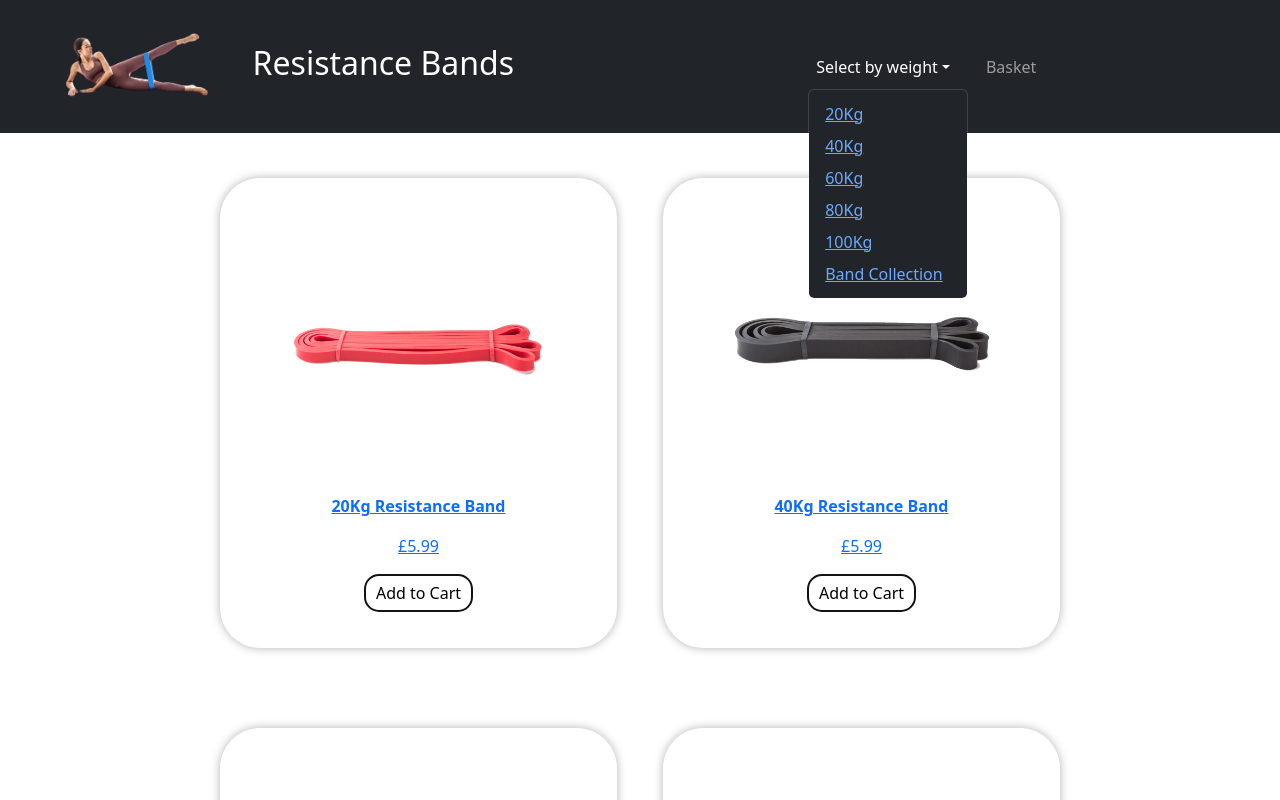
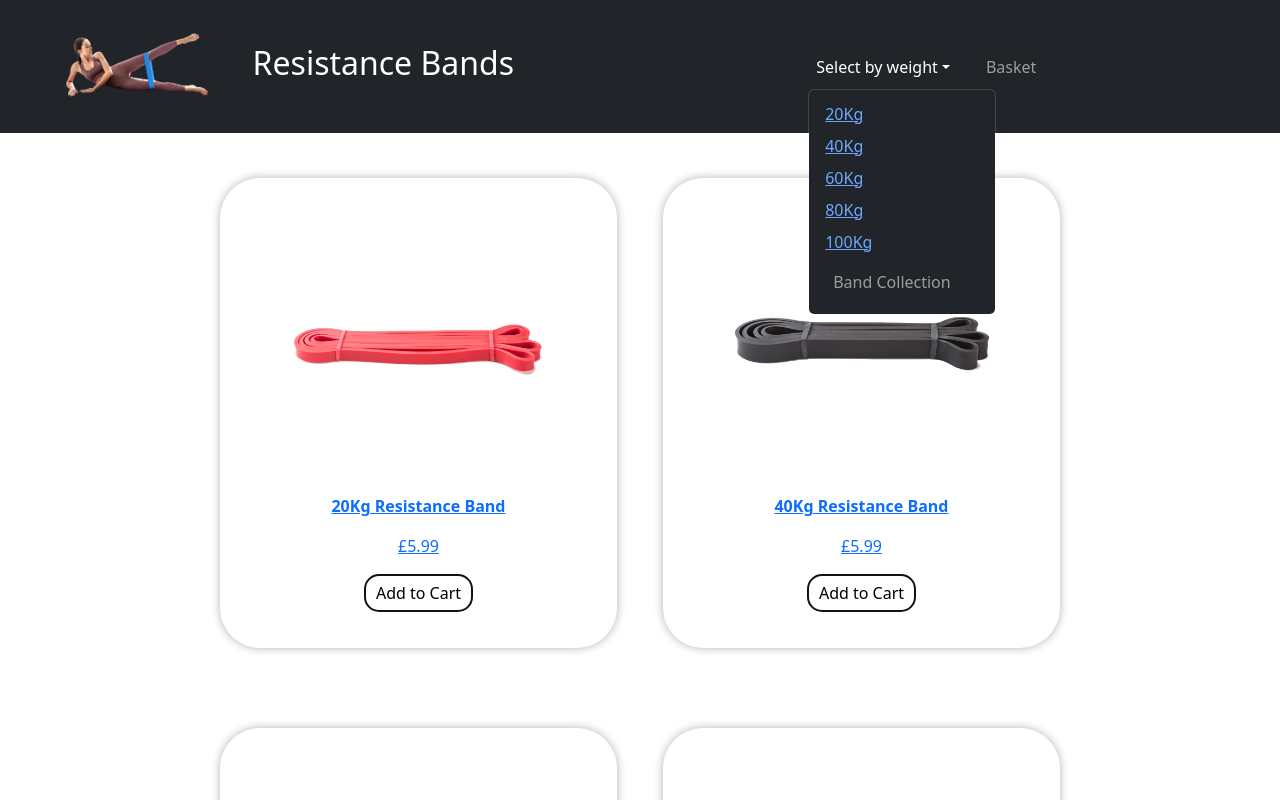
Before and after one commit to dennihous/resistanceBands, a React app: page / in a window 1280 px wide. Both pictures are taken after a click on the button "Select by weight". Shown: the top 800 px of the page. Built offline with nearby package versions, Linux system fonts and the light colour scheme.

Commit message:
Added data and context

```diff
--- a/bandsData.json
+++ b/bandsData.json
@@ -1,10 +1,10 @@
 {
   "bands": [
-    { "id": 1, "name": "20Kg Resistance Band", "imageUrl": "/images/RedBand.png", "price": "5.99" },
-    { "id": 2, "name": "40Kg Resistance Band", "imageUrl": "/images/BlackBand.png", "price": "5.99" },
-    { "id": 3, "name": "60Kg Resistance Band", "imageUrl": "/images/PurpleBand.png", "price": "5.99" },
-    { "id": 4, "name": "80Kg Resistance Band", "imageUrl": "/images/GreenBand.png", "price": "5.99" },
-    { "id": 5, "name": "100Kg Resistance Band", "imageUrl": "/images/BlueBand.png", "price": "5.99" },
-    { "id": 6, "name": "Band Collection", "imageUrl": "/images/CollectionBands.png", "price": "23.99" }
+    { "id": 1, "name": "20Kg Resistance Band", "imageUrl": "/images/RedBand.png", "price": 5.99 },
+    { "id": 2, "name": "40Kg Resistance Band", "imageUrl": "/images/BlackBand.png", "price": 5.99 },
+    { "id": 3, "name": "60Kg Resistance Band", "imageUrl": "/images/PurpleBand.png", "price": 5.99 },
+    { "id": 4, "name": "80Kg Resistance Band", "imageUrl": "/images/GreenBand.png", "price": 5.99 },
+    { "id": 5, "name": "100Kg Resistance Band", "imageUrl": "/images/BlueBand.png", "price": 5.99 },
+    { "id": 6, "name": "Band Collection", "imageUrl": "/images/CollectionBands.png", "price": 23.99 }
   ]
 }
--- a/src/features/Bands/Band.tsx
+++ b/src/features/Bands/Band.tsx
@@ -2,11 +2,16 @@ import React from 'react';
 import Button from 'react-bootstrap/Button';
 import './Band.scss'
 import bandsData from '../../../bandsData.json'
-import { useParams } from 'react-router-dom';
+import { useLoaderData } from 'react-router-dom';
+
+export async function loader({ params }) {
+  const selectedBand = await getContact(params.bandId);
+  return { selectedBand }
+}
 
 export default function Band() {
-  const { bandId } = useParams();
-  const index = Number(bandId) -1
+  const { selectedBand } = useLoaderData();
+  const index = Number(selectedBand) -1
   return (
     <div className="band-page">
       <div className="band-details">
--- a/src/features/NavBar/NavBar.tsx
+++ b/src/features/NavBar/NavBar.tsx
@@ -25,26 +25,26 @@ export default function NavBar() {
           <Navbar.Collapse id="basic-navbar-nav">
             <Nav className="me-auto">
               <NavDropdown title="Select by weight" id="basic-nav-dropdown" className="title-components">
-                <NavDropdown.Item href="/Bands">
+                <NavDropdown.Item>
                   <Link to={`bands/1`}>20Kg</Link>
                 </NavDropdown.Item>
-                <NavDropdown.Item href="/Bands">
+                <NavDropdown.Item>
                   <Link to={`bands/2`}>40Kg</Link>
                 </NavDropdown.Item>
-                <NavDropdown.Item href="/Bands">
+                <NavDropdown.Item>
                   <Link to={`bands/3`}>60Kg</Link>
                 </NavDropdown.Item>
-                <NavDropdown.Item href="/Bands">
+                <NavDropdown.Item>
                   <Link to={`bands/4`}>80Kg</Link>
                 </NavDropdown.Item>
-                <NavDropdown.Item href="/Bands">
+                <NavDropdown.Item>
                   <Link to={`bands/5`}>100Kg</Link>
                 </NavDropdown.Item>
-                <NavDropdown.Item href="/Bands">
-                  <Link to={`bands/6`}>Band Collection</Link>
+                <NavDropdown.Item>
+                  <Nav.Link href="/" className="title-components">Band Collection</Nav.Link>
                 </NavDropdown.Item>
                 {/* <NavDropdown.Divider />
-                <NavDropdown.Item href="/How-To-Use">
+                <NavDropdown.Item>
                   <Link to={`how-to-use`}>How to Use</Link>
                 </NavDropdown.Item> */}
               </NavDropdown>
```
Also changed, not shown: src/features/context/ShopContext.tsx (added, +72 -0 lines), src/bandFunctions.js (added).
